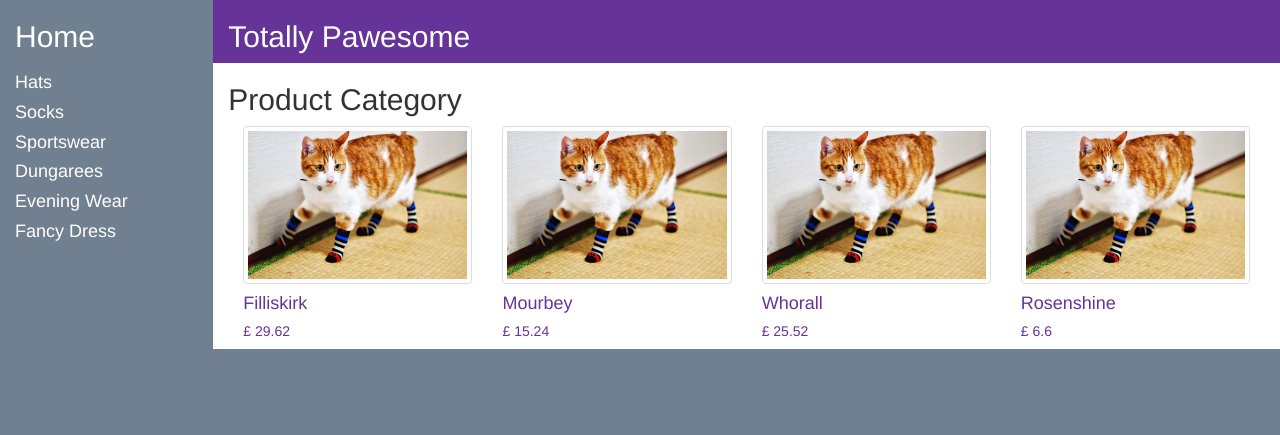
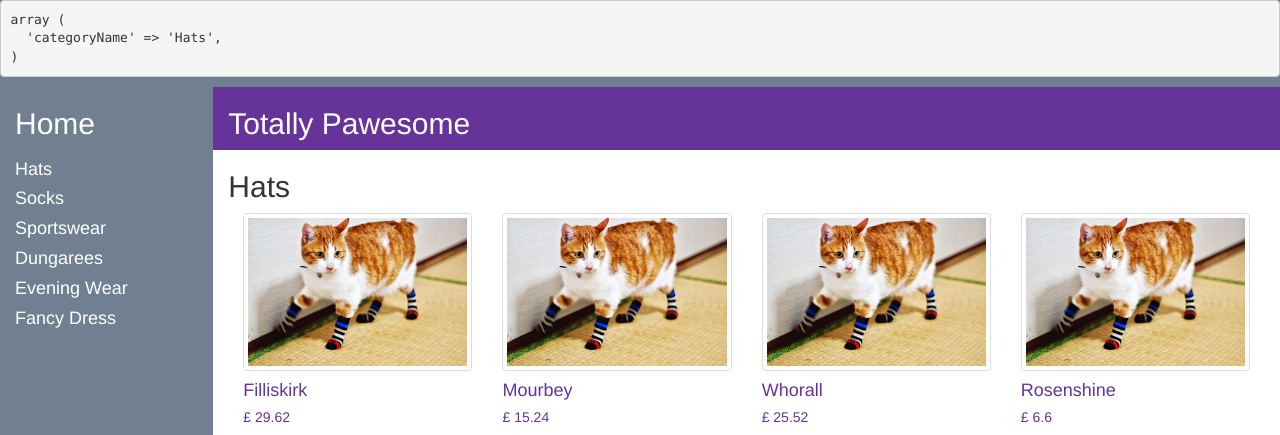
Before and after one commit to Mayden-Academy/EcommerceStoreFeb2018, a PHP site: page /src/app/products.php?categoryId=1 in a window 1280 px wide. Shown: the top 435 px of the page. Run offline with PHP 8.4, Linux system fonts and the light colour scheme; data comes from the database, SQL or seed files in the repository.

Commit message:
generate category title programmatically

```diff
--- a/src/app/products.php
+++ b/src/app/products.php
@@ -10,7 +10,10 @@ use Store\Product as Product;
 $mySqlCon = new mySqlDbConnect();
 $store = new Store($mySqlCon);
 $categories = $store->getCategories();
+$currentCategory = $store->getCurrentCategory($_GET['categoryId']);
 $products = $store->getProducts($_GET['categoryId']);
+
+echo '<pre>' . var_export($currentCategory, true) . '</pre>';
 
 ?>
 
@@ -50,7 +53,7 @@ $products = $store->getProducts($_GET['categoryId']);
     </div>
     <div class="main-content col-xs-9 col-sm-10">
         <div class="row">
-            <h2>Product Category</h2>
+            <h2><?php echo $currentCategory['categoryName']; ?></h2>
         </div>
 
             <?php
--- a/src/classes/Store.php
+++ b/src/classes/Store.php
@@ -1,26 +1,24 @@
 <?php
 
 namespace Store;
+use Store\interfaces\ConnectToDb;
+use \PDO;
 use Store\Category as Category;
 use Store\Product as Product;
-use \PDO;
-use Store\interfaces\ConnectToDb;
 use Store\interfaces\GetCategories as GetCategories;
 
 class Store implements GetCategories
 {
     private $db;
 
+    /**
+     * Store constructor.
+     *
+     * @param ConnectToDb $con
+     */
     public function __construct(ConnectToDb $con)
     {
         $this->db = $con->ConnectToDb();
-    }
-
-    /**
-     * Assign database connection $DB
-     */
-    public static function setPDO(PDO $db){
-        self::$DB = $db;
     }
 
     /**
@@ -30,8 +28,24 @@ class Store implements GetCategories
      */
     public function getCategories():array {
         $query = $this->db->prepare("SELECT `id`, `categoryName`, `defaultImageFilePath`,`defaultImageAlt` FROM `categories` WHERE `deleted` = 0;");
+        $query->setFetchMode(PDO::FETCH_CLASS, Category::class);
         $query->execute();
-        return $query->fetchAll(PDO::FETCH_CLASS, Category::class);
+        return $query->fetchAll();
+    }
+
+    /**
+     * Gets the current category
+     *
+     * @param int $categoryId Category Id retrieved from $_GET
+     *
+     * @return array
+     */
+    public function getCurrentCategory(int $categoryId):array {
+        $query = $this->db->prepare("SELECT `categoryName` FROM `categories` WHERE `id` = :categoryId AND `deleted` = 0;");
+        $query->bindParam(':categoryId', $categoryId);
+        $query->setFetchMode(PDO::FETCH_ASSOC);
+        $query->execute();
+        return $query->fetch();
     }
 
     /**
@@ -39,7 +53,7 @@ class Store implements GetCategories
      *
      * @return array array of objects of products class
      */
-    public function getProducts($categoryId):array {
+    public function getProducts(int $categoryId):array {
         $query = $this->db->prepare("SELECT products.id, products.productName, products.productPrice, products.productDescription, products.availableSizes, products.availableColors, images.imageFilePath
                                      FROM products
                                      LEFT JOIN images
@@ -48,6 +62,7 @@ class Store implements GetCategories
                                      AND products.deleted = 0");
 
         $query->bindParam(':categoryId', $categoryId);
+        $query->setFetchMode(PDO::FETCH_CLASS, Product::class);
         $query->execute();
         return $query->fetchAll(PDO::FETCH_CLASS, Product::class);
     }
```
